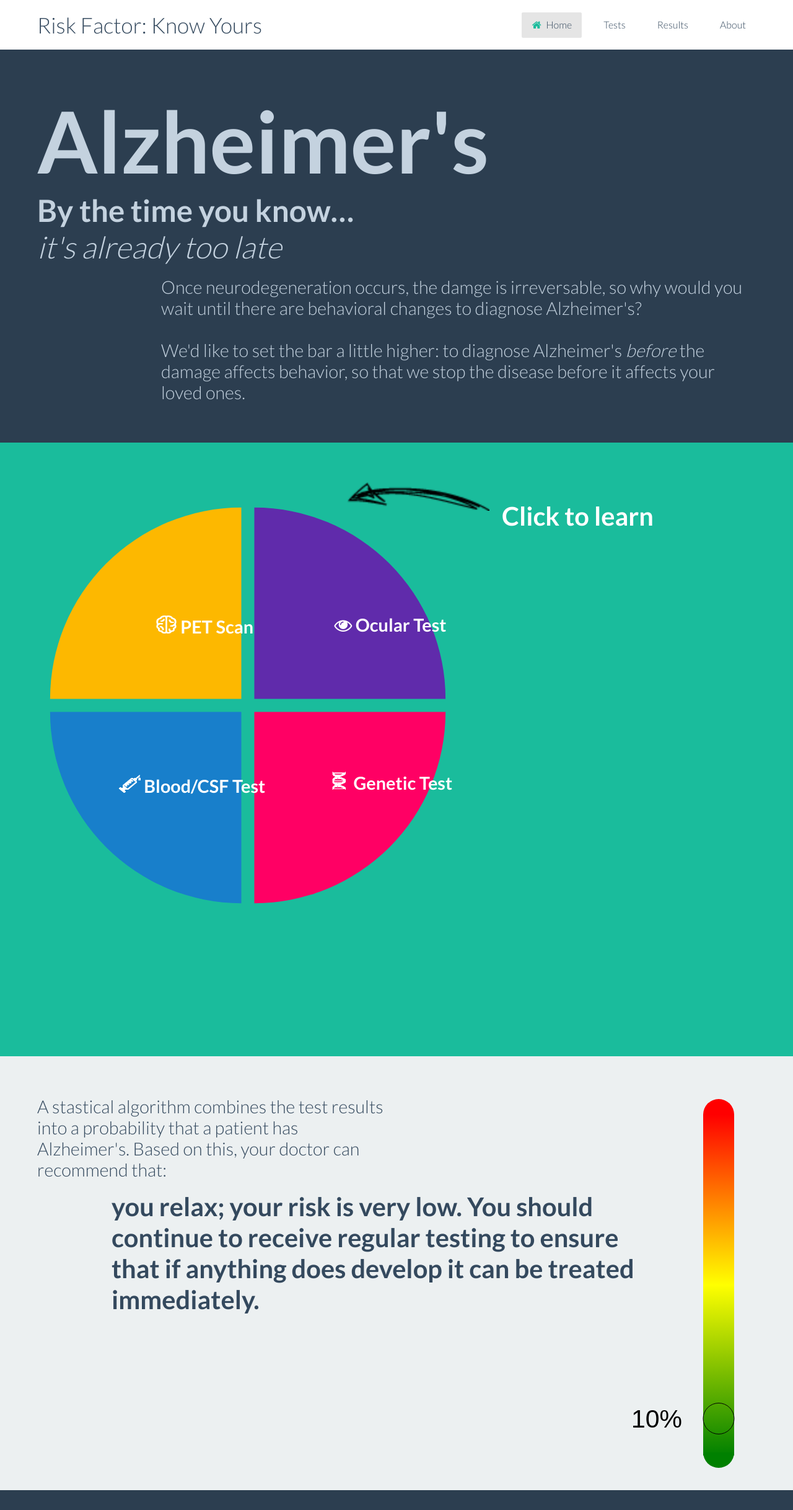
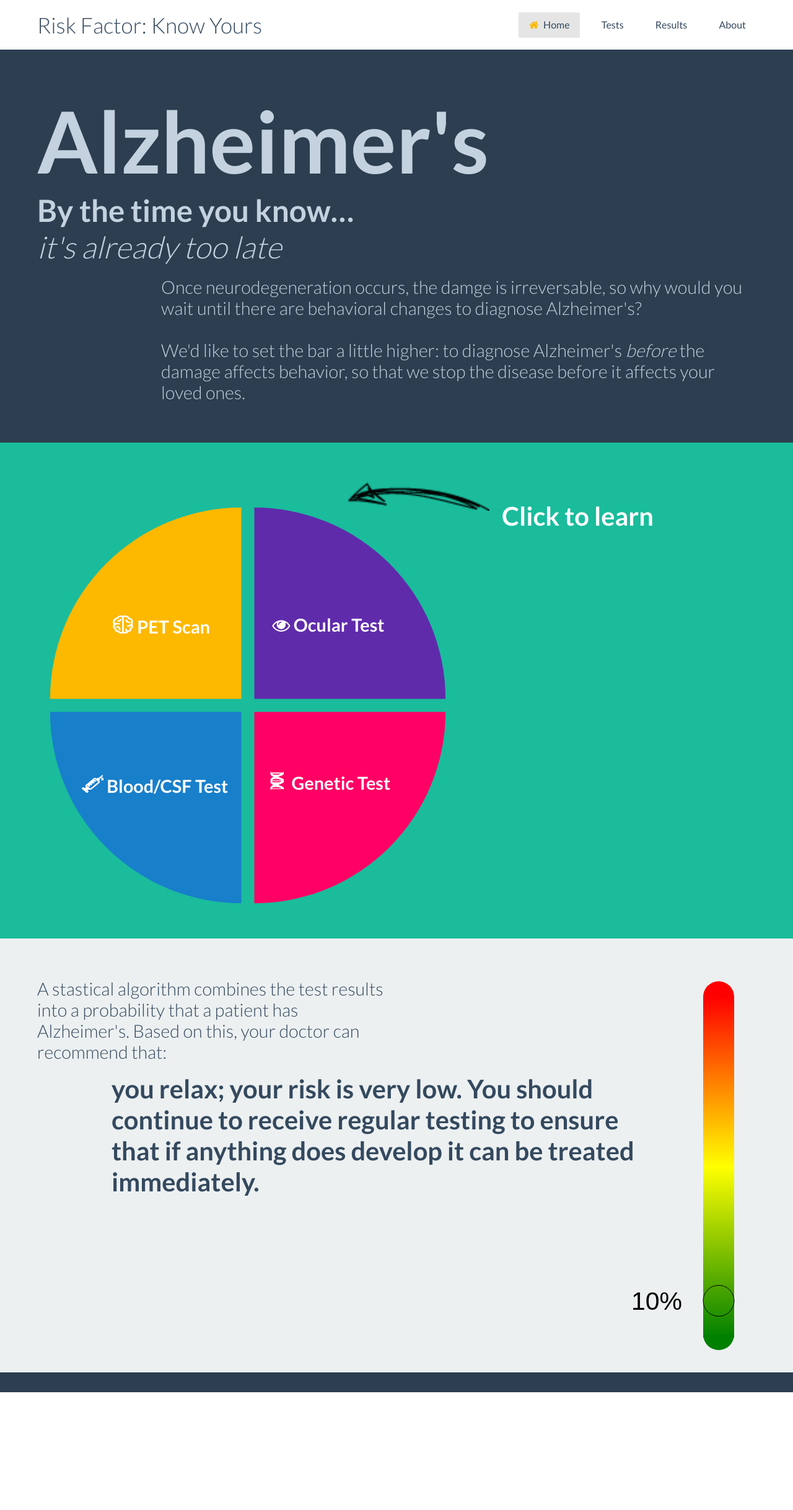
Before and after one commit to JJW5432/alzheimers.github.io, a Jekyll site: the page built from index.html, in a window 1280 px wide. Shown: the whole page at 62% size. Built offline with Jekyll 4.4.1, drawn with Linux system fonts in a browser that asks for light colours; after the commit the page ends 2246 px from its top, so only the background shows below that.

Commit message:
smalls not responsive

```diff
--- a/_layouts/default.html
+++ b/_layouts/default.html
@@ -40,16 +40,16 @@
     <header class='bck padding-top padding-bottom'>
       <div class='row'>
         <div class='column_7'><h2 class='text light'>Risk Factor: Know Yours</h2></div>
-        <nav class='column_5 text right' data-tuktuk='menu'>
-          <a class="{% if {{page.title}} == 'Home' %}active{% endif %}" href='{{ site.baseurl }}/'><span class='icon home'></span>Home
+        <nav class='column_5 text right normal' data-tuktuk='menu'>
+          <a class="{% if {{page.title}} == 'Home' %}active{% endif %}" href='{{ site.baseurl }}/' id='home'><span class='icon home'></span>Home
           </a>
-          <a class="{% if {{page.title}} == 'Tests' %}active{% endif %}" href='{{ site.baseurl }}/tests'>
+          <a class="{% if {{page.title}} == 'Tests' %}active{% endif %}" href='{{ site.baseurl }}/tests' id='tests'>
             Tests
           </a>
-          <a class="{% if {{page.title}} == 'Results' %}active{% endif %}" href='{{ site.baseurl }}/results'>
+          <a class="{% if {{page.title}} == 'Results' %}active{% endif %}" href='{{ site.baseurl }}/results' id='results'>
             Results
           </a>
-          <a class="{% if {{page.title}} == 'About' %}active{% endif %}" href='{{ site.baseurl }}/about'>
+          <a class="{% if {{page.title}} == 'About' %}active{% endif %}" href='{{ site.baseurl }}/about' id='about'>
             About
           </a>
         </nav>
--- a/assets/stylesheets/home.css
+++ b/assets/stylesheets/home.css
@@ -1,5 +1,5 @@
-.section{
-	height: 800px;
+section {
+	max-height:800px ;
 }
 
 #circles {
@@ -28,22 +28,22 @@
 }
 
 #eye_label {
-	left:400px;
+	left:300px;
 	bottom:500px;
 }
 
 #blood_label {
-	left:80px;
+	left:20px;
 	bottom: 275px;
 }
 
 #genes_label {
-	left:400px;
+	left:300px;
 	bottom: 350px;
 }
 
 #pet_label {
-	left:100px;
+	left:30px;
 	bottom:567px;
 }
 
--- a/assets/stylesheets/site.css
+++ b/assets/stylesheets/site.css
@@ -9,3 +9,21 @@ header {
 figcaption{
 	display:inline;
 }
+
+a#home:hover{
+	color:#fdb800;
+}
+
+.active .icon.home{font-color: #fdb800}
+
+a#tests:hover{
+	color:#ff0064;
+}
+
+a#results:hover{
+	color:#187fcb;
+}
+
+a#about:hover{
+	color:#602bab;
+}
--- a/assets/stylesheets/tuktuk.theme.css
+++ b/assets/stylesheets/tuktuk.theme.css
@@ -7,7 +7,7 @@ body .radius{-webkit-border-radius:4px;-moz-border-radius:4px;-ms-border-radius:
 body nav[data-tuktuk=menu] > a{-webkit-border-radius:2px;-moz-border-radius:2px;-ms-border-radius:2px;-o-border-radius:2px;border-radius:2px;}
 body nav[data-tuktuk=menu] > a:hover{background-color:rgba(0,0,0,0.05)}
 body nav[data-tuktuk=menu] > a.active{color:#34495e;background-color:rgba(0,0,0,0.1);}
-body nav[data-tuktuk=menu] > a.active .icon{color:#1abc9c}
+body nav[data-tuktuk=menu] > a.active .icon{color:#fdb800}
 body nav[data-tuktuk=menu] > a:not(.active):not(:hover) > .icon,body nav[data-tuktuk=menu] > a small{opacity:.6;font-weight:400}
 body .bck.color nav[data-tuktuk=menu] > a:hover,body .bck.dark nav[data-tuktuk=menu] > a:hover{background-color:rgba(0,0,0,0.07)}
 body .bck.color nav[data-tuktuk=menu] > a.active,body .bck.dark nav[data-tuktuk=menu] > a.active{background-color:rgba(0,0,0,0.15)}
```
Also changed, not shown: tests/index.html (+1 -1 lines), 2 other files.
